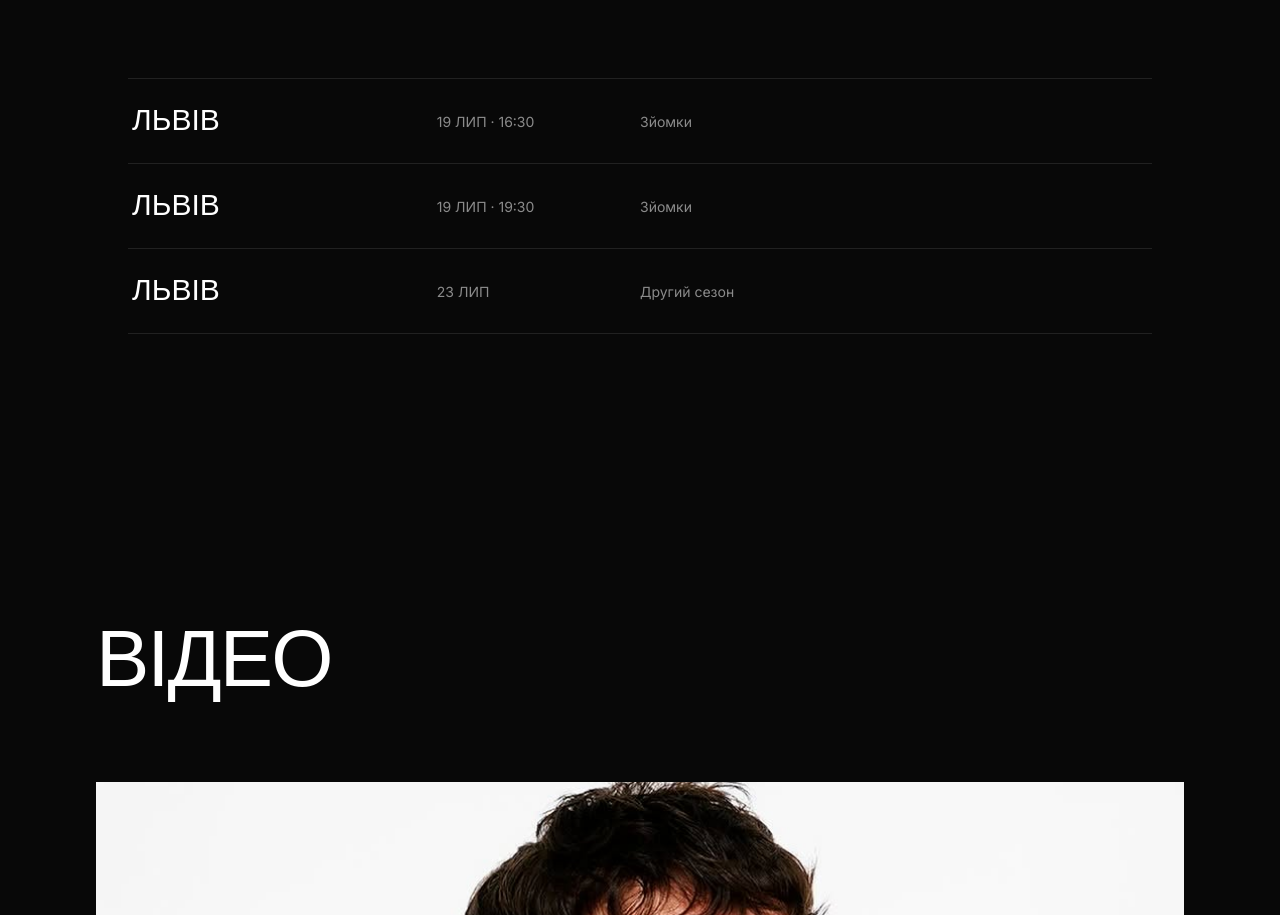
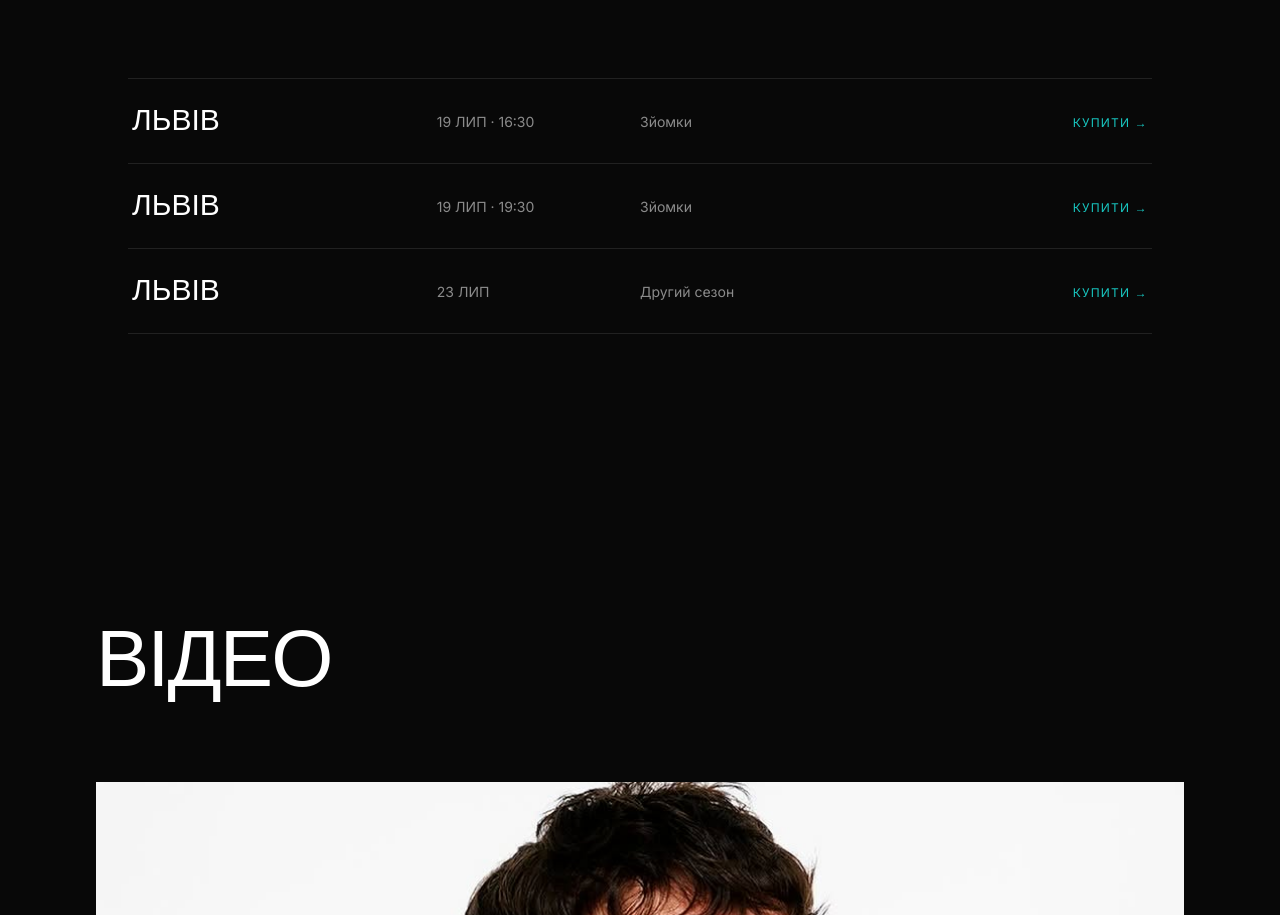
Before and after one commit to kenmaqqe/slavikmartyniuk, a Next.js app: page / in a window 1280 px wide. Shown: the part 1026-1941 px from the top of the page. Built offline with nearby package versions, Linux system fonts and the light colour scheme.

Commit message:
fix: tour — Купити → always visible

```diff
--- a/components/sections/Tour.tsx
+++ b/components/sections/Tour.tsx
@@ -51,7 +51,7 @@ export default function Tour() {
                     <p className="text-text-secondary text-sm">
                       {show.venue}
                     </p>
-                    <span className="text-xs tracking-widest uppercase text-accent opacity-0 group-hover:opacity-100 transition-all duration-500 translate-x-[-8px] group-hover:translate-x-0">
+                    <span className="text-xs tracking-widest uppercase text-accent">
                       Купити →
                     </span>
                   </div>
@@ -75,7 +75,7 @@ export default function Tour() {
                     </span>
                   </div>
                   <div className="w-[15%] text-right">
-                    <span className="text-xs tracking-widest uppercase text-accent opacity-0 group-hover:opacity-100 transition-all duration-500 translate-x-[-8px] group-hover:translate-x-0">
+                    <span className="text-xs tracking-widest uppercase text-accent">
                       Купити →
                     </span>
                   </div>
```
